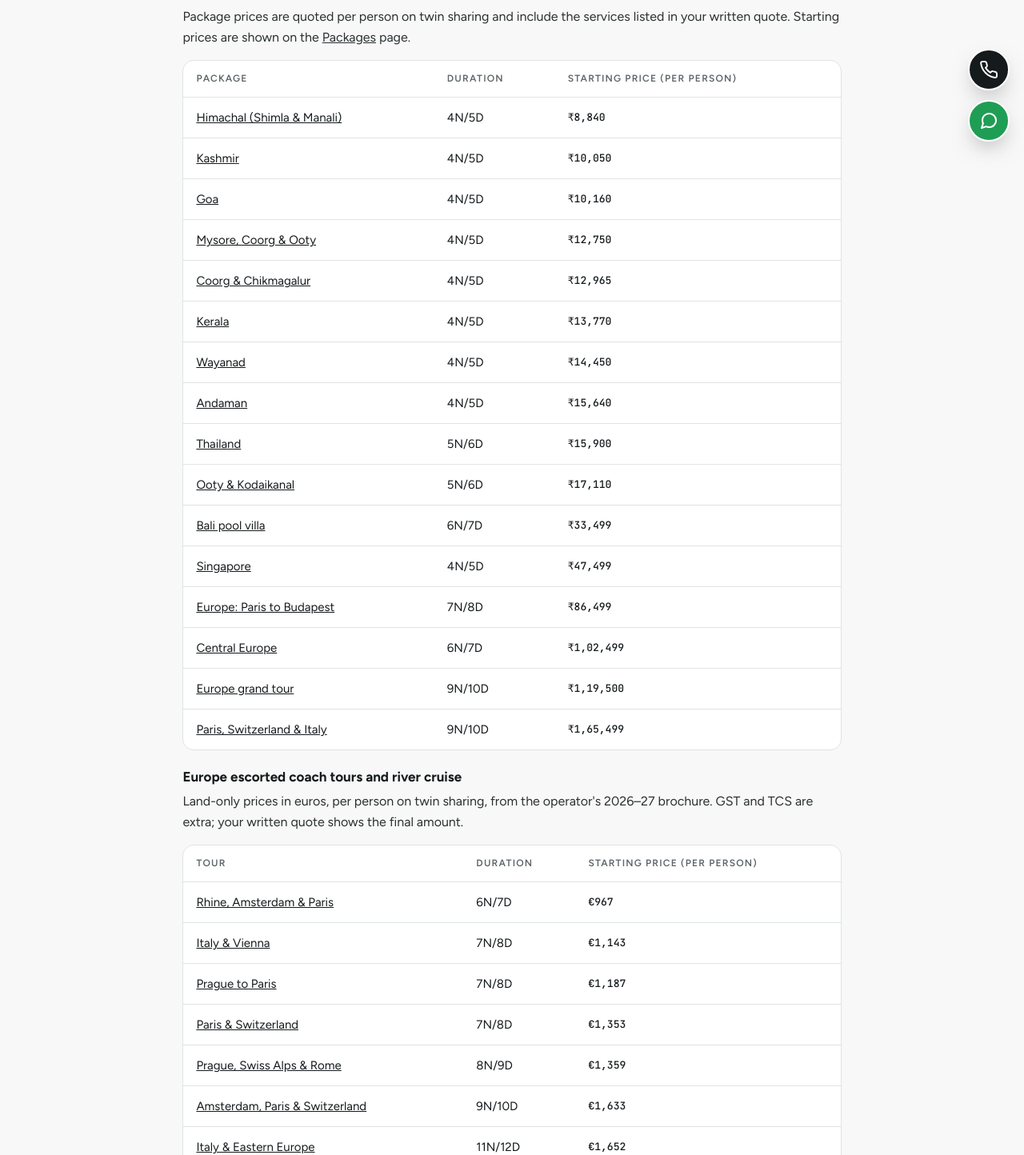
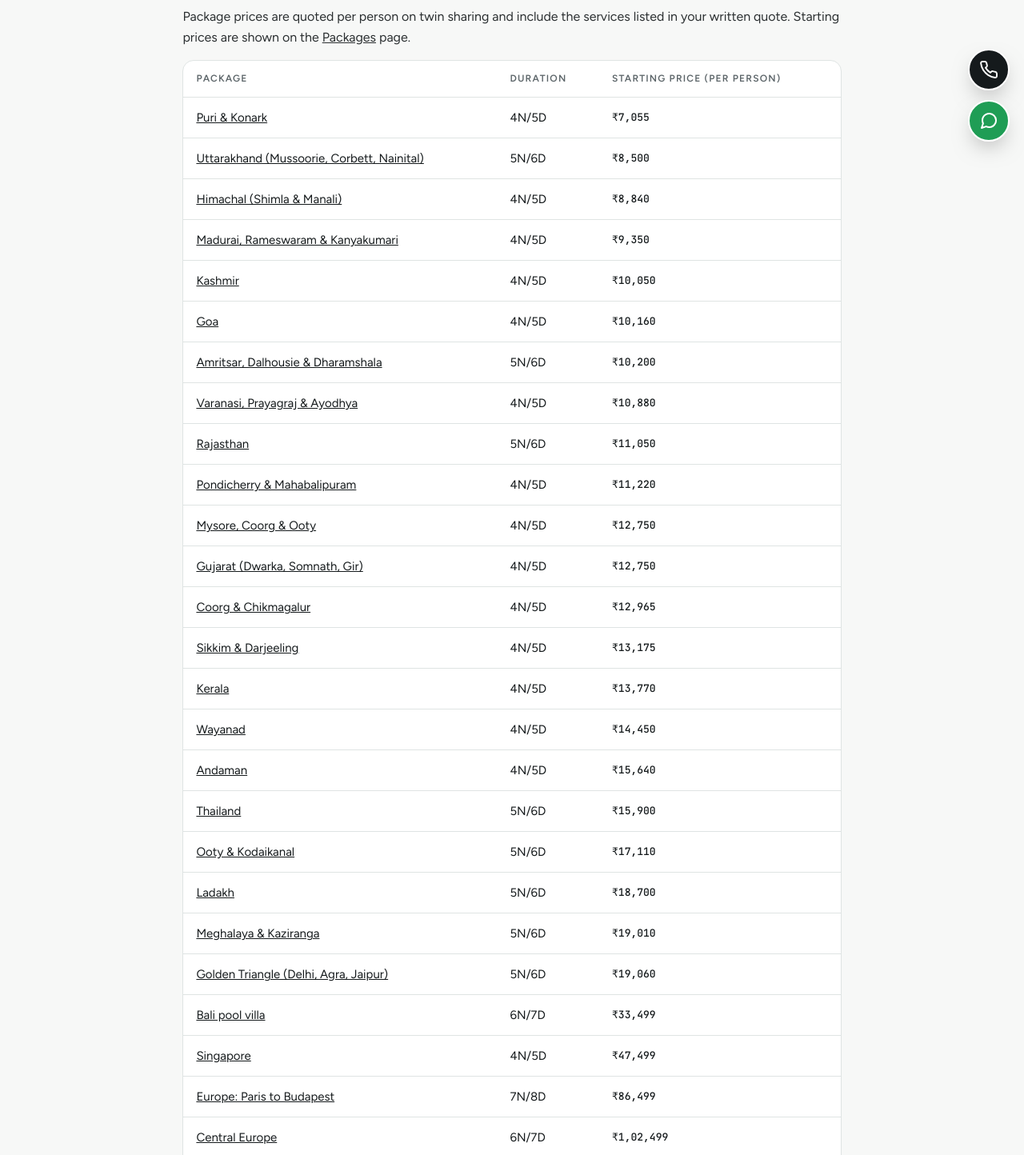
Before and after one commit to ops1hnhco/hydholidays-website, a website: page pricing.html in a window 1280 px wide. Shown: the part 547-1991 px from the top of the page at 80% size. Drawn offline with Linux system fonts and the light colour scheme; a web font is replaced by a local one.

Commit message:
Pricing page: list every destination, sorted by starting price
Co-Authored-By: Claude Opus 5.5 <noreply@anthropic.com>
Claude-Session: https://claude.ai/code/session_01SsXJF3CsX6JTeENYSnUr9p

```diff
--- a/pricing.html
+++ b/pricing.html
@@ -20,21 +20,30 @@
   <h2>Holiday packages</h2>
   <p>Package prices are quoted per person on twin sharing and include the services listed in your written quote. Starting prices are shown on the <a href="packages.html">Packages</a> page.</p>
   <div class="tbl"><table><thead><tr><th>Package</th><th>Duration</th><th>Starting price (per person)</th></tr></thead><tbody>
+    <tr><td><a href="puri-konark-4n5d-tour-package.html">Puri &amp; Konark</a></td><td>4N/5D</td><td class="n">₹7,055</td></tr>
+    <tr><td><a href="uttarakhand-5n6d-tour-package.html">Uttarakhand (Mussoorie, Corbett, Nainital)</a></td><td>5N/6D</td><td class="n">₹8,500</td></tr>
     <tr><td><a href="shimla-manali-4n5d-tour-package.html">Himachal (Shimla &amp; Manali)</a></td><td>4N/5D</td><td class="n">₹8,840</td></tr>
+    <tr><td><a href="madurai-rameswaram-kanyakumari-4n5d-tour-package.html">Madurai, Rameswaram &amp; Kanyakumari</a></td><td>4N/5D</td><td class="n">₹9,350</td></tr>
     <tr><td><a href="kashmir-4n5d-tour-package.html">Kashmir</a></td><td>4N/5D</td><td class="n">₹10,050</td></tr>
     <tr><td><a href="goa-4n5d-tour-package.html">Goa</a></td><td>4N/5D</td><td class="n">₹10,160</td></tr>
+    <tr><td><a href="amritsar-dalhousie-dharamshala-5n6d-tour-package.html">Amritsar, Dalhousie &amp; Dharamshala</a></td><td>5N/6D</td><td class="n">₹10,200</td></tr>
+    <tr><td><a href="varanasi-prayagraj-ayodhya-4n5d-tour-package.html">Varanasi, Prayagraj &amp; Ayodhya</a></td><td>4N/5D</td><td class="n">₹10,880</td></tr>
+    <tr><td><a href="rajasthan-5n6d-tour-package.html">Rajasthan</a></td><td>5N/6D</td><td class="n">₹11,050</td></tr>
+    <tr><td><a href="pondicherry-4n5d-tour-package.html">Pondicherry &amp; Mahabalipuram</a></td><td>4N/5D</td><td class="n">₹11,220</td></tr>
     <tr><td><a href="mysore-ooty-4n5d-tour-package.html">Mysore, Coorg &amp; Ooty</a></td><td>4N/5D</td><td class="n">₹12,750</td></tr>
+    <tr><td><a href="gujarat-4n5d-tour-package.html">Gujarat (Dwarka, Somnath, Gir)</a></td><td>4N/5D</td><td class="n">₹12,750</td></tr>
     <tr><td><a href="coorg-chikmagalur-4n5d-tour-package.html">Coorg &amp; Chikmagalur</a></td><td>4N/5D</td><td class="n">₹12,965</td></tr>
+    <tr><td><a href="gangtok-darjeeling-4n5d-tour-package.html">Sikkim &amp; Darjeeling</a></td><td>4N/5D</td><td class="n">₹13,175</td></tr>
     <tr><td><a href="kerala-4n5d-tour-package.html">Kerala</a></td><td>4N/5D</td><td class="n">₹13,770</td></tr>
     <tr><td><a href="wayanad-4n5d-tour-package.html">Wayanad</a></td><td>4N/5D</td><td class="n">₹14,450</td></tr>
     <tr><td><a href="andaman-4n5d-tour-package.html">Andaman</a></td><td>4N/5D</td><td class="n">₹15,640</td></tr>
     <tr><td><a href="thailand-tour-package.html">Thailand</a></td><td>5N/6D</td><td class="n">₹15,900</td></tr>
-
-
     <tr><td><a href="ooty-kodaikanal-5n6d-tour-package.html">Ooty &amp; Kodaikanal</a></td><td>5N/6D</td><td class="n">₹17,110</td></tr>
+    <tr><td><a href="ladakh-5n6d-tour-package.html">Ladakh</a></td><td>5N/6D</td><td class="n">₹18,700</td></tr>
+    <tr><td><a href="meghalaya-kaziranga-5n6d-tour-package.html">Meghalaya &amp; Kaziranga</a></td><td>5N/6D</td><td class="n">₹19,010</td></tr>
+    <tr><td><a href="golden-triangle-5n6d-tour-package.html">Golden Triangle (Delhi, Agra, Jaipur)</a></td><td>5N/6D</td><td class="n">₹19,060</td></tr>
     <tr><td><a href="bali-pool-villa-tour-package.html">Bali pool villa</a></td><td>6N/7D</td><td class="n">₹33,499</td></tr>
     <tr><td><a href="singapore-tour-package.html">Singapore</a></td><td>4N/5D</td><td class="n">₹47,499</td></tr>
-
     <tr><td><a href="europe-highlights-tour-package.html">Europe: Paris to Budapest</a></td><td>7N/8D</td><td class="n">₹86,499</td></tr>
     <tr><td><a href="central-europe-tour-package.html">Central Europe</a></td><td>6N/7D</td><td class="n">₹1,02,499</td></tr>
     <tr><td><a href="europe-grand-tour-package.html">Europe grand tour</a></td><td>9N/10D</td><td class="n">₹1,19,500</td></tr>
```
